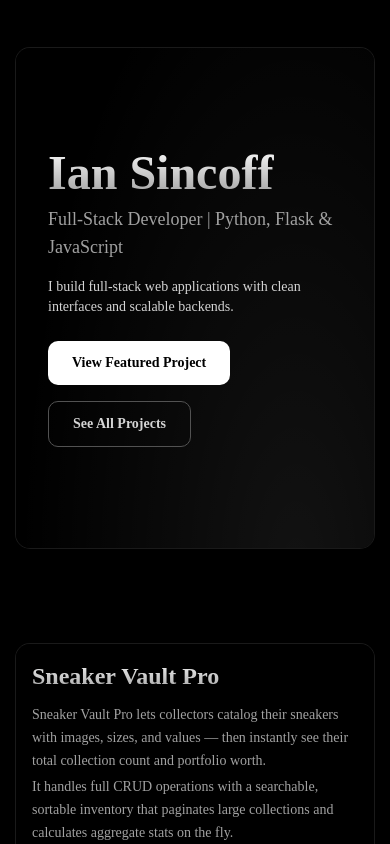
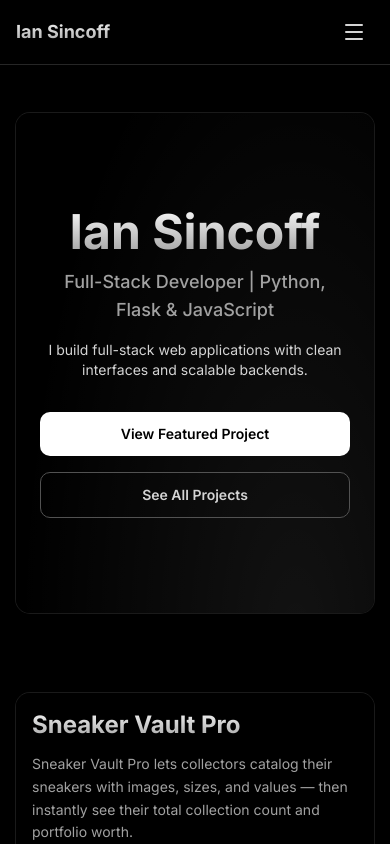
Before and after one commit to sincoff/Portfolio, a Next.js app: page / in a window 390 px wide. Shown: the top 844 px of the page. Built offline with nearby package versions, Linux system fonts and the light colour scheme.

Commit message:
ui changes

```diff
--- a/package.json
+++ b/package.json
@@ -10,8 +10,6 @@
   },
   "dependencies": {
     "@base-ui/react": "^1.2.0",
-    "@splinetool/react-spline": "^4.1.0",
-    "@splinetool/runtime": "^1.12.67",
     "class-variance-authority": "^0.7.1",
     "clsx": "^2.1.1",
     "lucide-react": "^0.577.0",
--- a/src/app/globals.css
+++ b/src/app/globals.css
@@ -45,6 +45,20 @@
   --radius-2xl: calc(var(--radius) * 1.8);
   --radius-3xl: calc(var(--radius) * 2.2);
   --radius-4xl: calc(var(--radius) * 2.6);
+  --animate-meteor-effect: meteor 5s linear infinite;
+  @keyframes meteor {
+  0% {
+    transform: rotate(215deg) translateX(0);
+    opacity: 1;
+    }
+  70% {
+    opacity: 1;
+    }
+  100% {
+    transform: rotate(215deg) translateX(-500px);
+    opacity: 0;
+    }
+  }
 }
 
 :root {
--- a/src/app/layout.tsx
+++ b/src/app/layout.tsx
@@ -1,15 +1,11 @@
 import type { Metadata } from "next";
-import { Geist, Geist_Mono } from "next/font/google";
+import { Inter } from "next/font/google";
 import "./globals.css";
 
-const geistSans = Geist({
-  variable: "--font-geist-sans",
+const inter = Inter({
   subsets: ["latin"],
-});
-
-const geistMono = Geist_Mono({
-  variable: "--font-geist-mono",
-  subsets: ["latin"],
+  display: "swap",
+  variable: "--font-inter",
 });
 
 export const metadata: Metadata = {
@@ -26,7 +22,7 @@ export default function RootLayout({
   return (
     <html lang="en" className="dark">
       <body
-        className={`${geistSans.variable} ${geistMono.variable} antialiased bg-black text-neutral-50`}
+        className={`${inter.variable} ${inter.className} antialiased bg-black text-neutral-50`}
       >
         {children}
       </body>
--- a/src/app/page.tsx
+++ b/src/app/page.tsx
@@ -1,3 +1,4 @@
+import { Nav } from "@/components/Nav";
 import { Hero } from "@/components/Hero";
 import { Projects } from "@/components/Projects";
 import { Footer } from "@/components/Footer";
@@ -5,6 +6,7 @@ import { Footer } from "@/components/Footer";
 export default function Home() {
   return (
     <div className="min-h-screen bg-black">
+      <Nav />
       <main className="max-w-7xl mx-auto">
         <section className="px-4 md:px-8 pt-12 md:pt-16">
           <Hero />
--- a/src/components/Footer.tsx
+++ b/src/components/Footer.tsx
@@ -1,6 +1,6 @@
 export function Footer() {
   return (
-    <footer className="py-16 px-4 md:px-8 border-t border-neutral-800">
+    <footer id="about" className="py-20 px-4 md:px-8 border-t border-neutral-800">
       <div className="max-w-4xl mx-auto">
         <p className="text-neutral-400 max-w-xl leading-relaxed mb-8">
           Full-stack developer focused on building web applications with Python,
--- a/src/components/Hero.tsx
+++ b/src/components/Hero.tsx
@@ -1,51 +1,49 @@
 "use client";
 
-import { SplineScene } from "@/components/ui/splite";
 import { Card } from "@/components/ui/card";
 import { Spotlight } from "@/components/ui/spotlight";
+import { Meteors } from "@/components/ui/meteors";
 
 export function Hero() {
   return (
-    <Card className="w-full h-[500px] bg-black/[0.96] relative overflow-hidden border-0">
-      <Spotlight className="-top-40 left-0 md:left-60 md:-top-20" fill="white" />
+    <Card className="w-full min-h-[500px] bg-black/[0.96] relative overflow-hidden flex items-center justify-center">
+      <Spotlight
+        className="-top-40 left-0 md:left-60 md:-top-20"
+        fill="white"
+      />
 
-      <div className="flex h-full">
-        <div className="flex-1 p-8 relative z-10 flex flex-col justify-center">
-          <h1 className="text-5xl md:text-6xl font-bold bg-clip-text text-transparent bg-gradient-to-b from-neutral-50 to-neutral-400">
+      <Meteors number={15} />
+
+      <div className="relative z-10 text-center px-6 py-12 max-w-2xl mx-auto">
+        <h1 className="text-5xl md:text-7xl font-bold bg-clip-text text-transparent bg-gradient-to-b from-neutral-50 to-neutral-400">
           Ian Sincoff
         </h1>
-          <p className="mt-2 text-lg text-neutral-400 font-medium">
+
+        <p className="mt-3 text-lg md:text-xl text-neutral-400 font-medium">
           Full-Stack Developer | Python, Flask & JavaScript
         </p>
-          <p className="mt-4 text-neutral-300 max-w-lg">
-            I build full-stack web applications with clean interfaces and
-            scalable backends.
+
+        <p className="mt-4 text-neutral-300 max-w-lg mx-auto">
+          I build full-stack web applications with clean interfaces and scalable backends.
         </p>
-          <div className="flex flex-wrap gap-4 mt-6">
+
+        <div className="flex flex-col sm:flex-row gap-4 mt-8 justify-center">
           <a
             href="https://sneaker-manager.xyz"
             target="_blank"
             rel="noopener noreferrer"
-              className="px-6 py-3 bg-white text-black font-semibold rounded-lg hover:bg-neutral-200 transition"
+            className="px-8 py-3 bg-white text-black font-semibold rounded-lg hover:bg-neutral-200 transition text-center"
           >
             View Featured Project
           </a>
           <a
             href="#projects"
-              className="px-6 py-3 border border-neutral-600 text-neutral-300 font-semibold rounded-lg hover:border-neutral-400 transition"
+            className="px-8 py-3 border border-neutral-600 text-neutral-300 font-semibold rounded-lg hover:border-neutral-400 transition text-center"
           >
             See All Projects
           </a>
         </div>
       </div>
-
-        <div className="flex-1 relative hidden md:block">
-          <SplineScene
-            scene="https://prod.spline.design/kZDDjO5HuC9GJUM2/scene.splinecode"
-            className="w-full h-full"
-          />
-        </div>
-      </div>
     </Card>
   );
 }
--- /dev/null
+++ b/src/components/Nav.tsx
@@ -0,0 +1,104 @@
+"use client";
+
+import { useState } from "react";
+import Link from "next/link";
+import { Menu, X } from "lucide-react";
+
+export function Nav() {
+  const [open, setOpen] = useState(false);
+
+  const links = [
+    { href: "#projects", label: "Projects" },
+    { href: "#about", label: "About" },
+    {
+      href: "https://github.com/sincoff",
+      label: "GitHub",
+      external: true,
+    },
+  ];
+
+  return (
+    <nav
+      className="sticky top-0 z-50 w-full bg-black/95 backdrop-blur-sm border-b border-neutral-800"
+      role="navigation"
+    >
+      <div className="max-w-7xl mx-auto px-4 md:px-8">
+        <div className="flex items-center justify-between h-16">
+          <Link
+            href="/"
+            className="text-lg font-bold bg-clip-text text-transparent bg-gradient-to-b from-neutral-50 to-neutral-400 hover:opacity-90 transition"
+          >
+            Ian Sincoff
+          </Link>
+
+          {/* Desktop links */}
+          <div className="hidden md:flex items-center gap-8">
+            {links.map((link) =>
+              link.external ? (
+                <a
+                  key={link.label}
+                  href={link.href}
+                  target="_blank"
+                  rel="noopener noreferrer"
+                  className="text-neutral-300 font-medium hover:text-white transition"
+                >
+                  {link.label}
+                </a>
+              ) : (
+                <a
+                  key={link.label}
+                  href={link.href}
+                  className="text-neutral-300 font-medium hover:text-white transition"
+                >
+                  {link.label}
+                </a>
+              )
+            )}
+          </div>
+
+          {/* Mobile hamburger */}
+          <button
+            type="button"
+            onClick={() => setOpen(!open)}
+            className="md:hidden p-2 text-neutral-300 hover:text-white transition"
+            aria-expanded={open}
+            aria-label="Toggle menu"
+          >
+            {open ? <X size={24} /> : <Menu size={24} />}
+          </button>
+        </div>
+
+        {/* Mobile dropdown */}
+        {open && (
+          <div className="md:hidden py-4 border-t border-neutral-800">
+            <div className="flex flex-col gap-4">
+              {links.map((link) =>
+                link.external ? (
+                  <a
+                    key={link.label}
+                    href={link.href}
+                    target="_blank"
+                    rel="noopener noreferrer"
+                    className="text-neutral-300 font-medium hover:text-white transition py-2"
+                    onClick={() => setOpen(false)}
+                  >
+                    {link.label}
+                  </a>
+                ) : (
+                  <a
+                    key={link.label}
+                    href={link.href}
+                    className="text-neutral-300 font-medium hover:text-white transition py-2"
+                    onClick={() => setOpen(false)}
+                  >
+                    {link.label}
+                  </a>
+                )
+              )}
+            </div>
+          </div>
+        )}
+      </div>
+    </nav>
+  );
+}
--- a/src/components/ProjectCard.tsx
+++ b/src/components/ProjectCard.tsx
@@ -109,7 +109,7 @@ export function TeamProjectCard() {
       <CardHeader>
         <div className="flex items-center gap-2">
           <h3 className="text-2xl font-bold bg-clip-text text-transparent bg-gradient-to-b from-neutral-50 to-neutral-400">
-            Team Project (placeholder name)
+            Team Project
           </h3>
           <span className="px-2.5 py-0.5 text-xs font-medium rounded-md bg-neutral-800 text-amber-400 border border-amber-900/50">
             In Progress
--- a/src/components/Projects.tsx
+++ b/src/components/Projects.tsx
@@ -24,7 +24,7 @@ const SNEAKER_VAULT = {
 
 export function Projects() {
   return (
-    <section id="projects" className="py-24 px-4 md:px-8">
+    <section id="projects" className="py-20 px-4 md:px-8">
       <div className="max-w-4xl mx-auto space-y-12">
         <SoloProjectCard
           title={SNEAKER_VAULT.title}
--- /dev/null
+++ b/src/components/ui/meteors.tsx
@@ -0,0 +1,33 @@
+"use client";
+
+import { cn } from "@/lib/utils";
+
+export const Meteors = ({
+  number,
+  className,
+}: {
+  number?: number;
+  className?: string;
+}) => {
+  const meteors = new Array(number || 20).fill(true);
+  return (
+    <>
+      {meteors.map((el, idx) => (
+        <span
+          key={"meteor" + idx}
+          className={cn(
+            "animate-meteor-effect absolute top-1/2 left-1/2 h-0.5 w-0.5 rounded-[9999px] bg-slate-500 shadow-[0_0_0_1px_#ffffff10] rotate-[215deg]",
+            "before:content-[''] before:absolute before:top-1/2 before:transform before:-translate-y-[50%] before:w-[50px] before:h-[1px] before:bg-gradient-to-r before:from-[#64748b] before:to-transparent",
+            className
+          )}
+          style={{
+            top: 0,
+            left: Math.floor(Math.random() * (400 - -400) + -400) + "px",
+            animationDelay: Math.random() * (0.8 - 0.2) + 0.2 + "s",
+            animationDuration: Math.floor(Math.random() * (10 - 2) + 2) + "s",
+          }}
+        ></span>
+      ))}
+    </>
+  );
+};
```
Also changed, not shown: src/components/ui/splite.tsx (deleted, +0 -26 lines), 1 other file (tests, documents, lock files or other folders). Lines whose indentation alone changed are shown as unchanged.
